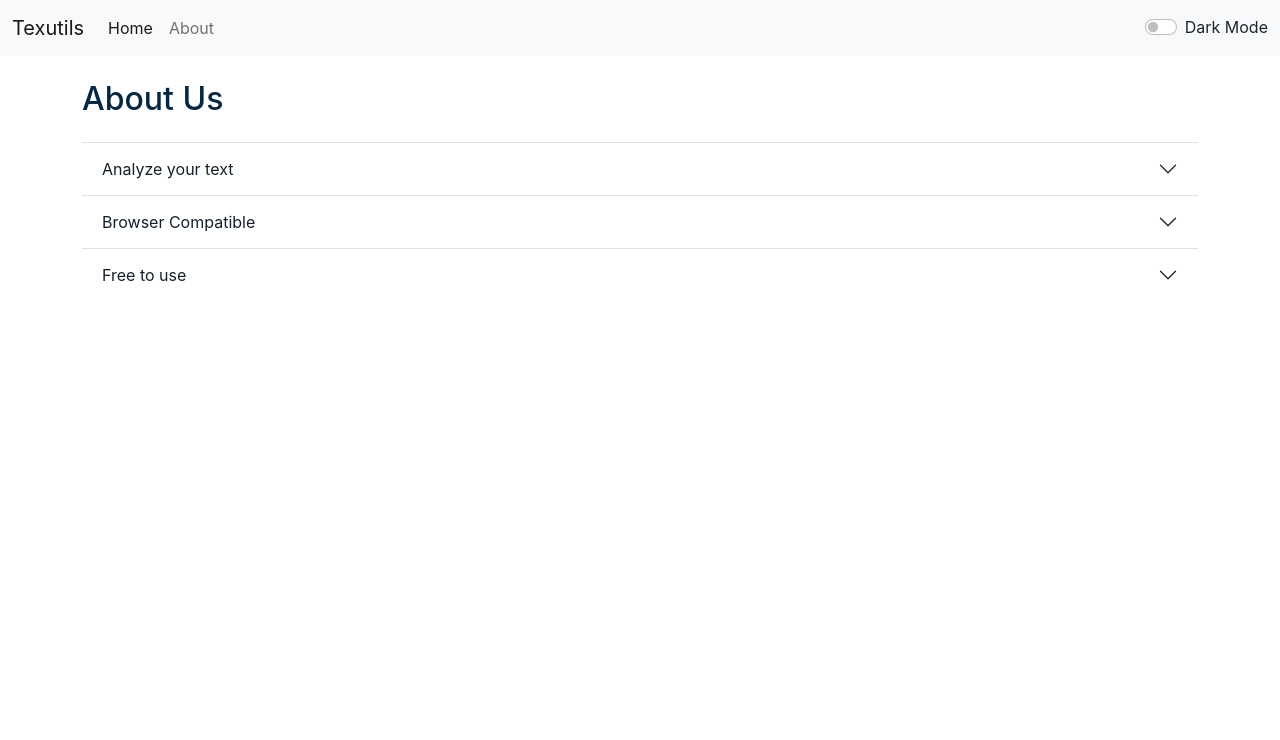
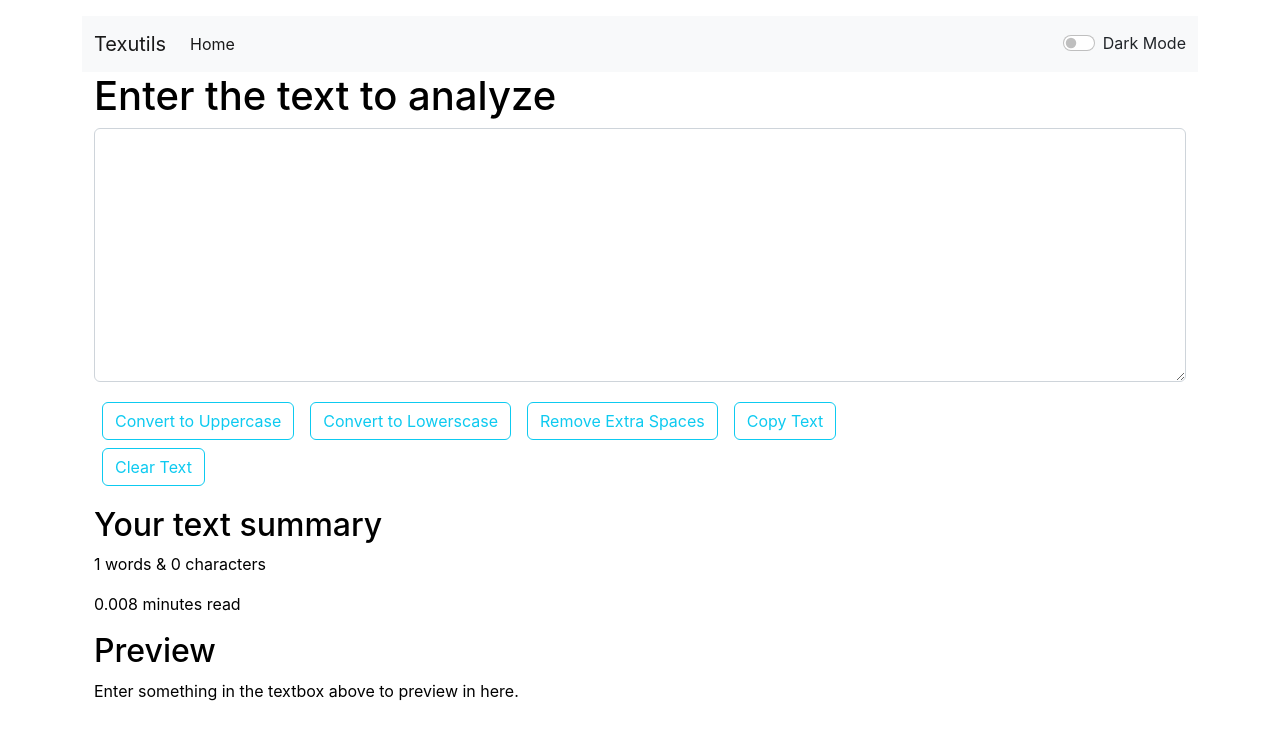
Before and after one commit to pearlrathour/Textify, a React (Create React App) app: page /about in a window 1280 px wide. Shown: the top 740 px of the page. Built offline with nearby package versions, Linux system fonts and the light colour scheme.

Commit message:
router removed

```diff
--- a/package.json
+++ b/package.json
@@ -13,6 +13,8 @@
     "web-vitals": "^2.1.4"
   },
   "scripts": {
+    "predeploy": "npm run build",
+    "deploy": "gh-pages -d build",
     "start": "react-scripts start",
     "build": "react-scripts build",
     "test": "react-scripts test",
--- a/src/App.js
+++ b/src/App.js
@@ -1,14 +1,14 @@
 import './App.css';
 import Navbar from './components/Navbar';
 import TextForm from './components/TextForm';
-import About from './components/About';
+// import About from './components/About';
 import React, { useState } from 'react';
 import Alert from './components/Alert';
-import {
-  BrowserRouter as Router,
-  Routes,
-  Route
-} from "react-router-dom";
+// import {
+//   BrowserRouter as Router,
+//   Routes,
+//   Route
+// } from "react-router-dom";
 
 function App() {
   const [mode, setMode] = useState('light');
@@ -40,15 +40,17 @@ function App() {
   }
   return (
     <>
-      {/* <div className="container my-3"> */}
+      <div className="container my-3">
       <Navbar title="Texutils" mode={mode} toggleMode={toggleMode} />
       <Alert alert={alert} cancelAlert={cancelAlert} />
-      <Router>
+      <TextForm heading="Enter the text to analyze" mode={mode} />
+      {/* <Router>
         <Routes>
           <Route exact path="/about" element={<About />} />
           <Route exact path="/" element={<TextForm show heading="Enter the text to analyze" mode={mode} />} />
         </Routes>
-      </Router>
+      </Router> */}
+      </div>
     </>
   );
 }
--- a/src/components/About.js
+++ b/src/components/About.js
@@ -1,83 +1,83 @@
-import React  from 'react'
+// import React  from 'react'
 
-export default function About(props) {
-    // const [myStyle, setMyStyle] = useState({
-    //     color: 'black',
-    //     backgroundColor: 'white'
-    // })
+// export default function About(props) {
+//     // const [myStyle, setMyStyle] = useState({
+//     //     color: 'black',
+//     //     backgroundColor: 'white'
+//     // })
 
-    let myStyle={
-        color: props.mode ==='dark'? 'white': '#15202B' ,
-        backgroundColor: props.mode === 'dark'? '#15202B':'white',
-    }
+//     let myStyle={
+//         color: props.mode ==='dark'? 'white': '#15202B' ,
+//         backgroundColor: props.mode === 'dark'? '#15202B':'white',
+//     }
 
-    // const [btntext, setBtnText] = useState("Enable Dark Mode")
+//     // const [btntext, setBtnText] = useState("Enable Dark Mode")
 
-    // const toggleStyle = () => {
-    //     if (myStyle.color === 'black') {
-    //         setMyStyle({
-    //             color: 'white',
-    //             backgroundColor: 'black',
-    //         })
-    //         setBtnText("Enable Light Mode")
-    //     }
-    //     else {
-    //         setMyStyle({
-    //             color: 'black',
-    //             backgroundColor: 'white'
-    //         })
-    //         setBtnText("Enable Dark Mode")
-    //     }
-    // }
+//     // const toggleStyle = () => {
+//     //     if (myStyle.color === 'black') {
+//     //         setMyStyle({
+//     //             color: 'white',
+//     //             backgroundColor: 'black',
+//     //         })
+//     //         setBtnText("Enable Light Mode")
+//     //     }
+//     //     else {
+//     //         setMyStyle({
+//     //             color: 'black',
+//     //             backgroundColor: 'white'
+//     //         })
+//     //         setBtnText("Enable Dark Mode")
+//     //     }
+//     // }
 
 
-    return (
-        <>
-            <div className="container">
-                <div className="accordion accordion-flush" id="accordionFlushExample" style={{color: props.mode ==='dark'?'white':'#042743'}}>
-                    <h2 className='my-4'>About Us</h2>
-                    <div className="accordion-item" style={myStyle}>
-                        <h2 className="accordion-header" id="flush-headingOne">
-                            <button className="accordion-button collapsed" style={myStyle} type="button" data-bs-toggle="collapse" data-bs-target="#flush-collapseOne" aria-expanded="false" aria-controls="flush-collapseOne">
-                                Analyze your text
-                            </button>
-                        </h2>
-                        <div id="flush-collapseOne" className="accordion-collapse collapse" aria-labelledby="flush-headingOne" data-bs-parent="#accordionFlushExample">
-                            <div className="accordion-body" style={myStyle}>
-                                Textutils gives you a way to analyze your text quickly and efficiently.
-                            </div>
-                        </div>
-                    </div>
-                    <div className="accordion-item">
-                        <h2 className="accordion-header" id="flush-headingTwo">
-                            <button className="accordion-button collapsed" style={myStyle} type="button" data-bs-toggle="collapse" data-bs-target="#flush-collapseTwo" aria-expanded="false" aria-controls="flush-collapseTwo">
-                                Browser Compatible
-                            </button>
-                        </h2>
-                        <div id="flush-collapseTwo" className="accordion-collapse collapse" aria-labelledby="flush-headingTwo" data-bs-parent="#accordionFlushExample">
-                            <div className="accordion-body">
-                                This word counter software works in any web browsers such as Chrome, Firefox, Internet Explorer, Safari, Opera. It suits to count characters in facebook, blog, books, excel document, pdf document, essays, etc.
-                            </div>
-                        </div>
-                    </div>
-                    <div className="accordion-item">
-                        <h2 className="accordion-header" id="flush-headingThree">
-                            <button className="accordion-button collapsed" style={myStyle} type="button" data-bs-toggle="collapse" data-bs-target="#flush-collapseThree" aria-expanded="false" aria-controls="flush-collapseThree">
-                                Free to use
-                            </button>
-                        </h2>
-                        <div id="flush-collapseThree" className="accordion-collapse collapse" aria-labelledby="flush-headingThree" data-bs-parent="#accordionFlushExample">
-                            <div className="accordion-body" style={myStyle}></div>
-                            TextUtils is a free character counter tool that provides instant character count & word count statistics for a given text. TextUtils reports the number of words and characters. Thus it is suitable for writing text with word/ character limit.
-                        </div>
-                    </div>
-                    {/* <div className="container my-2">
-                        <button onClick={toggleStyle} type="button" className="btn btn-outline-info">
-                            {btntext}
-                        </button>
-                    </div> */}
-                </div>
-            </div>
-        </>
-    )
-}
+//     return (
+//         <>
+//             <div className="container">
+//                 <div className="accordion accordion-flush" id="accordionFlushExample" style={{color: props.mode ==='dark'?'white':'#042743'}}>
+//                     <h2 className='my-4'>About Us</h2>
+//                     <div className="accordion-item" style={myStyle}>
+//                         <h2 className="accordion-header" id="flush-headingOne">
+//                             <button className="accordion-button collapsed" style={myStyle} type="button" data-bs-toggle="collapse" data-bs-target="#flush-collapseOne" aria-expanded="false" aria-controls="flush-collapseOne">
+//                                 Analyze your text
+//                             </button>
+//                         </h2>
+//                         <div id="flush-collapseOne" className="accordion-collapse collapse" aria-labelledby="flush-headingOne" data-bs-parent="#accordionFlushExample">
+//                             <div className="accordion-body" style={myStyle}>
+//                                 Textutils gives you a way to analyze your text quickly and efficiently.
+//                             </div>
+//                         </div>
+//                     </div>
+//                     <div className="accordion-item">
+//                         <h2 className="accordion-header" id="flush-headingTwo">
+//                             <button className="accordion-button collapsed" style={myStyle} type="button" data-bs-toggle="collapse" data-bs-target="#flush-collapseTwo" aria-expanded="false" aria-controls="flush-collapseTwo">
+//                                 Browser Compatible
+//                             </button>
+//                         </h2>
+//                         <div id="flush-collapseTwo" className="accordion-collapse collapse" aria-labelledby="flush-headingTwo" data-bs-parent="#accordionFlushExample">
+//                             <div className="accordion-body">
+//                                 This word counter software works in any web browsers such as Chrome, Firefox, Internet Explorer, Safari, Opera. It suits to count characters in facebook, blog, books, excel document, pdf document, essays, etc.
+//                             </div>
+//                         </div>
+//                     </div>
+//                     <div className="accordion-item">
+//                         <h2 className="accordion-header" id="flush-headingThree">
+//                             <button className="accordion-button collapsed" style={myStyle} type="button" data-bs-toggle="collapse" data-bs-target="#flush-collapseThree" aria-expanded="false" aria-controls="flush-collapseThree">
+//                                 Free to use
+//                             </button>
+//                         </h2>
+//                         <div id="flush-collapseThree" className="accordion-collapse collapse" aria-labelledby="flush-headingThree" data-bs-parent="#accordionFlushExample">
+//                             <div className="accordion-body" style={myStyle}></div>
+//                             TextUtils is a free character counter tool that provides instant character count & word count statistics for a given text. TextUtils reports the number of words and characters. Thus it is suitable for writing text with word/ character limit.
+//                         </div>
+//                     </div>
+//                     {/* <div className="container my-2">
+//                         <button onClick={toggleStyle} type="button" className="btn btn-outline-info">
+//                             {btntext}
+//                         </button>
+//                     </div> */}
+//                 </div>
+//             </div>
+//         </>
+//     )
+// }
--- a/src/components/Navbar.js
+++ b/src/components/Navbar.js
@@ -18,9 +18,9 @@ export default function Navbar(props) {
                 {/* a and href reload page */}
                 <a className="nav-link active" aria-current="page" href="/">Home</a>
               </li>
-              <li className="nav-item">
+              {/* <li className="nav-item">
                 <a className="nav-link" href="/about">{props.aboutText}</a>
-              </li>
+              </li> */}
             </ul>
             {/* <form className="d-flex" role="search">
         <input className="form-control mx-2" type="search" placeholder="Search" aria-label="Search"></input>
```
Also changed, not shown: src/components/TextForm.js (indentation only), src/index.js (line endings or trailing spaces).
